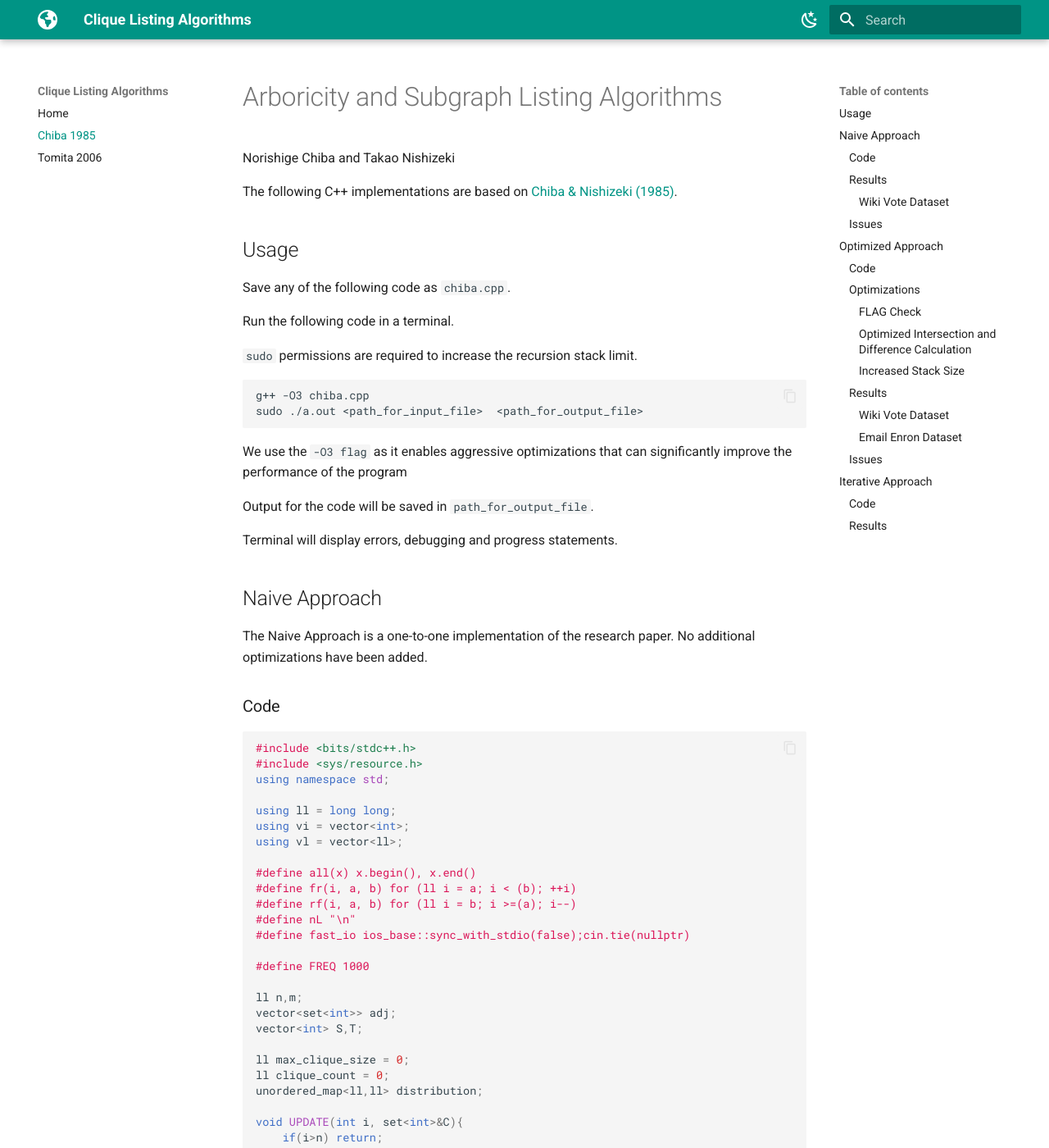
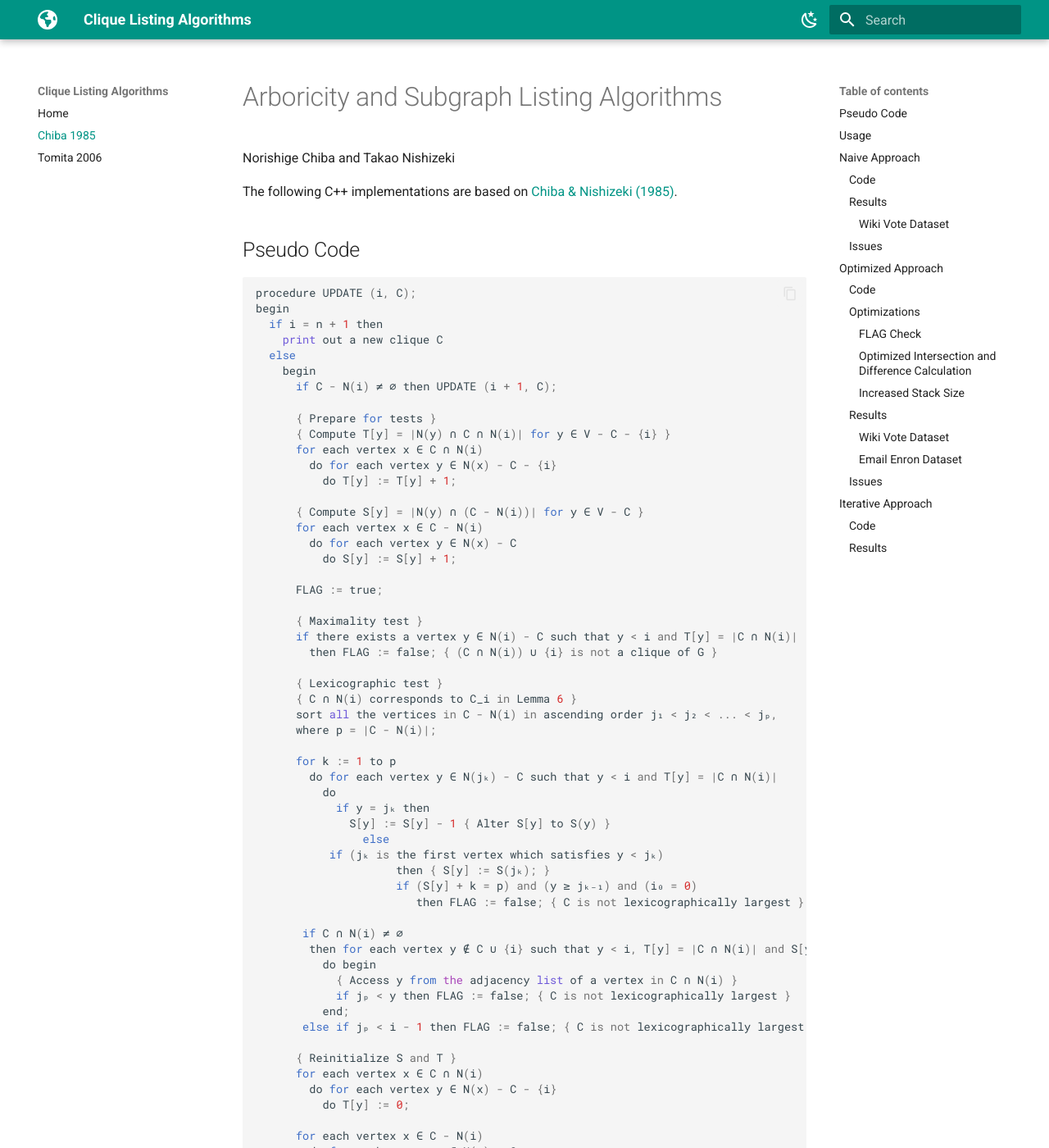
Before and after one commit to zoddtheimmortal/daa-site, an MkDocs documentation site: the page built from docs/arboricity.md, in a window 1280 px wide and 1400 px high. Shown: the whole window at 82% size. Built offline with MkDocs 1.6.1 and Material for MkDocs 9.7.7, drawn with Linux system fonts in a browser that asks for light colours; nearby versions of some CDN libraries; some of the changed text lies outside the part shown.

Commit message:
chore: add pseudocode section to chiba

````diff
--- a/docs/arboricity.md
+++ b/docs/arboricity.md
@@ -3,6 +3,96 @@
 Norishige Chiba and Takao Nishizeki
 
 The following C++ implementations are based on [Chiba & Nishizeki (1985)](https://doi.org/10.1137/0214017).
+
+## Pseudo Code
+
+```py
+procedure UPDATE (i, C);
+begin
+  if i = n + 1 then
+    print out a new clique C
+  else
+    begin
+      if C - N(i) ≠ ∅ then UPDATE (i + 1, C);
+
+      { Prepare for tests }
+      { Compute T[y] = |N(y) ∩ C ∩ N(i)| for y ∈ V - C - {i} }
+      for each vertex x ∈ C ∩ N(i)
+        do for each vertex y ∈ N(x) - C - {i}
+          do T[y] := T[y] + 1;
+
+      { Compute S[y] = |N(y) ∩ (C - N(i))| for y ∈ V - C }
+      for each vertex x ∈ C - N(i)
+        do for each vertex y ∈ N(x) - C
+          do S[y] := S[y] + 1;
+
+      FLAG := true;
+
+      { Maximality test }
+      if there exists a vertex y ∈ N(i) - C such that y < i and T[y] = |C ∩ N(i)|
+        then FLAG := false; { (C ∩ N(i)) ∪ {i} is not a clique of G }
+
+      { Lexicographic test }
+      { C ∩ N(i) corresponds to C_i in Lemma 6 }
+      sort all the vertices in C - N(i) in ascending order j₁ < j₂ < ... < jₚ,
+      where p = |C - N(i)|;
+
+      for k := 1 to p
+        do for each vertex y ∈ N(jₖ) - C such that y < i and T[y] = |C ∩ N(i)|
+          do
+            if y = jₖ then
+              S[y] := S[y] - 1 { Alter S[y] to S(y) }
+            	else
+		   if (jₖ is the first vertex which satisfies y < jₖ)
+                     then { S[y] := S(jₖ); }
+                     if (S[y] + k = p) and (y ≥ jₖ₋₁) and (i₀ = 0)
+                        then FLAG := false; { C is not lexicographically largest }
+
+       if C ∩ N(i) ≠ ∅
+        then for each vertex y ∉ C ∪ {i} such that y < i, T[y] = |C ∩ N(i)| and S[y] = 0
+          do begin
+            { Access y from the adjacency list of a vertex in C ∩ N(i) }
+            if jₚ < y then FLAG := false; { C is not lexicographically largest }
+          end;
+       else if jₚ < i - 1 then FLAG := false; { C is not lexicographically largest }
+
+      { Reinitialize S and T }
+      for each vertex x ∈ C ∩ N(i)
+        do for each vertex y ∈ N(x) - C - {i}
+          do T[y] := 0;
+
+      for each vertex x ∈ C - N(i)
+        do for each vertex y ∈ N(x) - C
+          do S[y] := 0;
+
+      { FLAG is true if and only if (C ∩ N(i)) ∪ {i} is a clique of G, and C is the
+      lexicographically largest clique of G_i containing C ∩ N(i). }
+
+      if FLAG then
+        begin
+          SAVE := C - N(i);
+          C := (C ∩ N(i)) ∪ {i};
+          UPDATE (i + 1, C);
+          C := (C - {i}) ∪ SAVE;
+        end;
+    end;
+end;
+
+begin { of CLIQUE }
+  number the vertices of a given graph G in such a way that
+  d(1) ≤ d(2) ≤ ... ≤ d(n);
+
+  for i := 1 to n { Initialize S and T }
+    do begin
+      S[i] := 0;
+      T[i] := 0;
+    end;
+
+  C := {1};
+  UPDATE(2, C);
+end { of CLIQUE };
+
+```
 
 ## Usage
 
````
